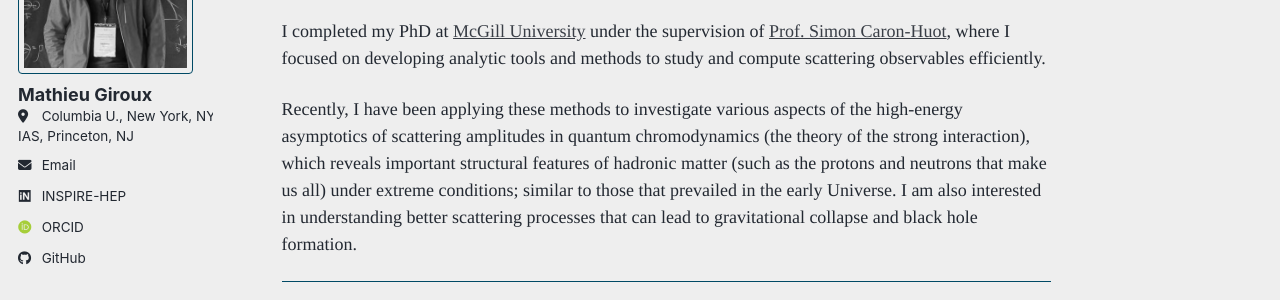
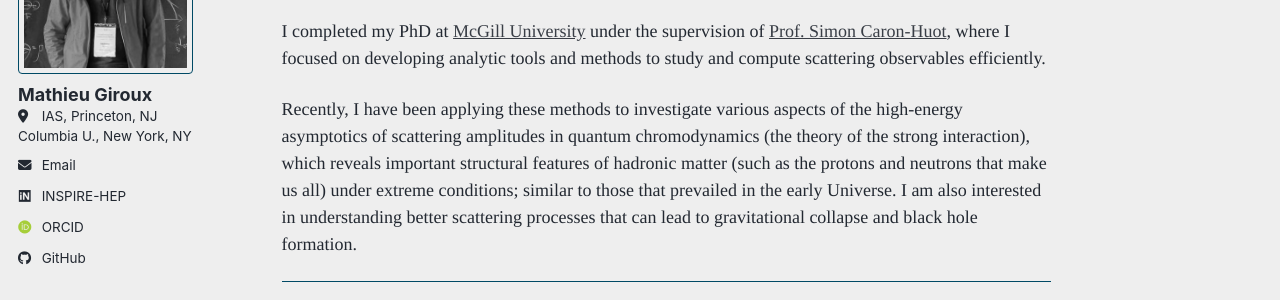
Before and after one commit to StrangeQuark007/StrangeQuark007.github.io, a Jekyll site: the page built from _pages/about.md, in a window 1280 px wide. Shown: the part 214-514 px from the top of the page. Built offline with Jekyll 4.4.1, drawn with Linux system fonts in a browser that asks for light colours; some web fonts are replaced; a script bundle is joined from its source files by our own code; library files that are not in the unit come from our copies.

```diff
--- a/_config.yml
+++ b/_config.yml
@@ -27,7 +27,7 @@ author:
   name             : "Mathieu Giroux"
   pronouns         : # example: "she/her"
   bio              :
-  location: "Columbia U., New York, NY<br>IAS, Princeton, NJ"
+  location: "IAS, Princeton, NJ<br>Columbia U., New York, NY"
   employer         :
   uri              : # URL
   email            : "giroux@ias.edu"
```
